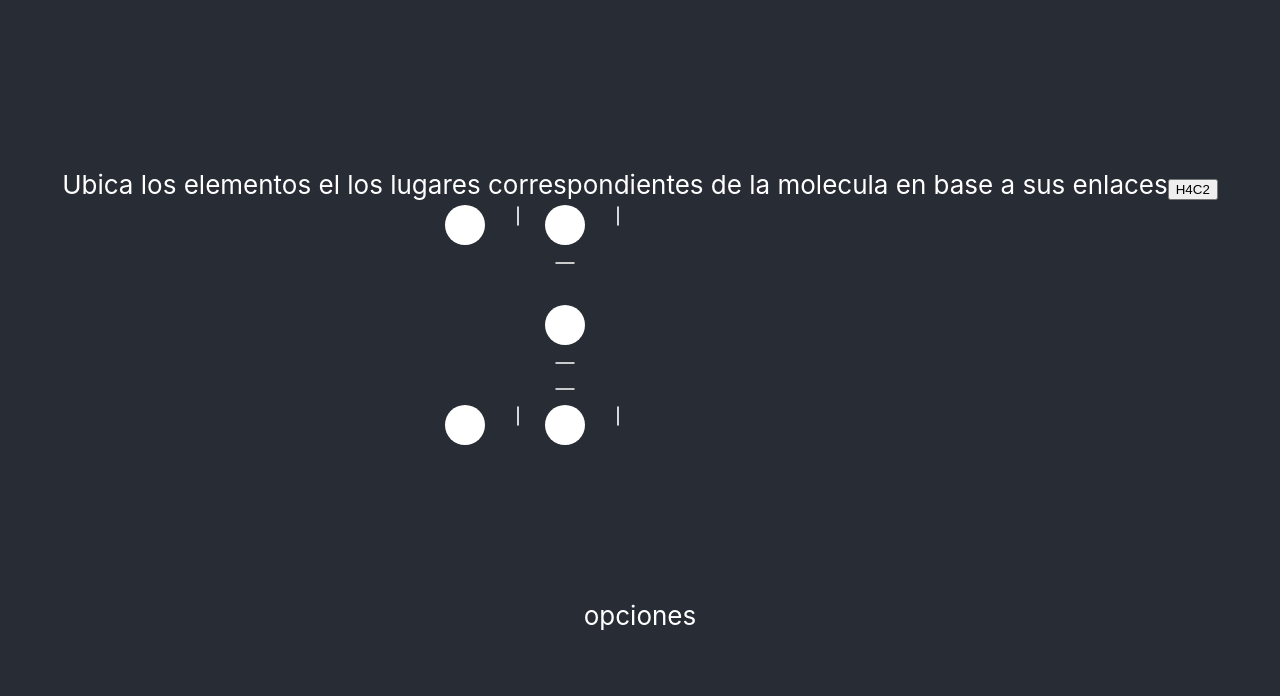
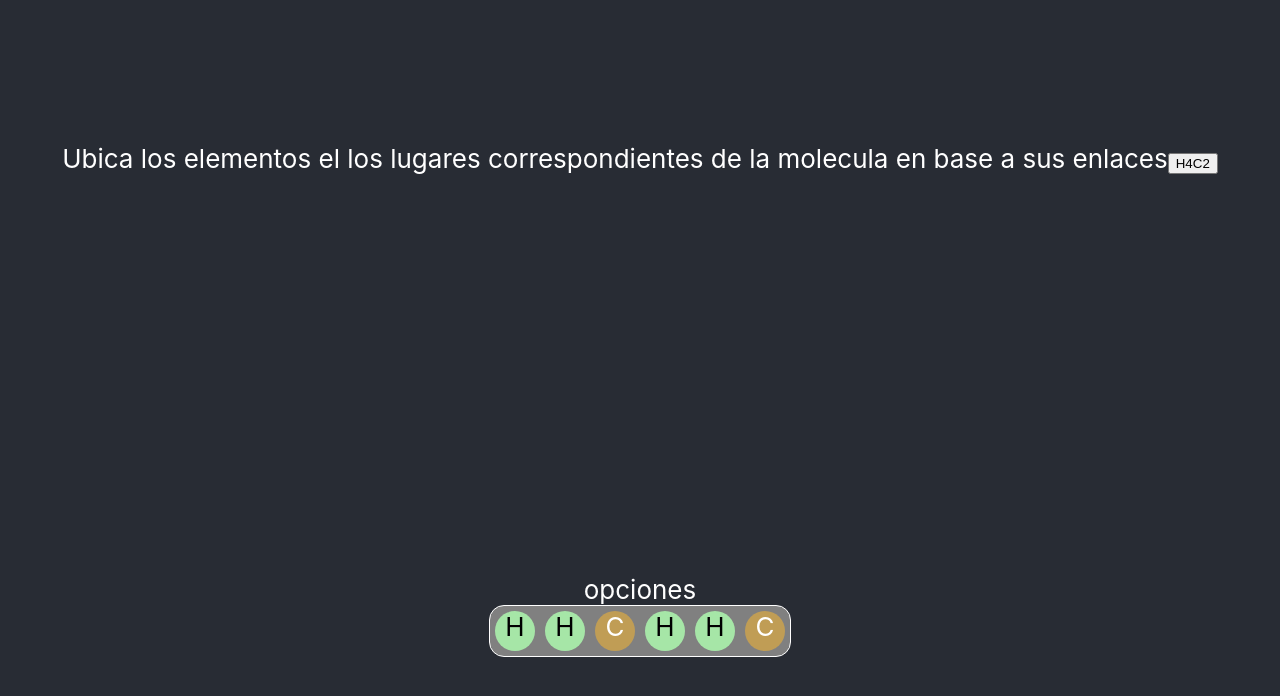
Before and after one commit to eltunas/configuracion-electronica, a React (Create React App) app: page / in a window 1280 px wide. Shown: the top 696 px of the page. Built offline with nearby package versions, Linux system fonts and the light colour scheme.

Commit message:
logic lewis wip

```diff
--- a/src/lewis/Lewis.js
+++ b/src/lewis/Lewis.js
@@ -26,34 +26,46 @@ const Lewis = () => {
             items: [
                 {
                     nombre: "H",
-                    x: 0,
+                    x: 2,
+                    y: 0,
+                    type: "a",
+                    component: <Hidrogeno />
+                }, {
+                    nombre: "H",
+                    x: 4,
                     y: 0,
                     type: "a",
                     component: <Hidrogeno />
                 }, {
                     nombre: "cov-ver",
-                    x: 0,
+                    x: 2,
+                    y: 1,
+                    type: "e",
+                    component: <CovalenteVertical />
+                }, {
+                    nombre: "cov-ver",
+                    x: 4,
                     y: 1,
                     type: "e",
                     component: <CovalenteVertical />
                 }, {
                     nombre: "c",
-                    x: 0,
+                    x: 2,
                     y: 2,
                     type: "a",
                     component: <Carbono />
                 }, {
-                    nombre: "cov-ver",
-                    x: 0,
-                    y: 3,
+                    nombre: "c",
+                    x: 4,
+                    y: 2,
+                    type: "a",
+                    component: <Carbono />
+                }, {
+                    nombre: "cov-hor",
+                    x: 3,
+                    y: 2,
                     type: "e",
-                    component: <CovalenteVertical />
-                }, {
-                    nombre: "H",
-                    x: 0,
-                    y: 3,
-                    type: "a",
-                    component: <Hidrogeno />
+                    component: <CovalenteHorizontalDoble />
                 }, {
                     nombre: "cov-hor",
                     x: 1,
@@ -62,59 +74,86 @@ const Lewis = () => {
                     component: <CovalenteHorizontal />
                 },
                 {
-                    nombre: "C",
-                    x: 2,
+                    nombre: "H",
+                    x: 0,
                     y: 2,
                     type: "a",
-                    component: <Carbono />
-                },
-                {
+                    component: <Hidrogeno />
+                }, {
                     nombre: "cov-hor",
-                    x: 3,
+                    x: 5,
                     y: 2,
                     type: "e",
-                    component: <CovalenteHorizontalDoble />
+                    component: <CovalenteHorizontal />
                 },
                 {
                     nombre: "H",
-                    x: 4,
-                    y: 0,
+                    x: 6,
+                    y: 2,
                     type: "a",
                     component: <Hidrogeno />
-                }, {
-                    nombre: "cov-ver",
-                    x: 4,
-                    y: 1,
-                    type: "e",
-                    component: <CovalenteVertical />
-                }, {
-                    nombre: "c",
-                    x: 4,
-                    y: 2,
-                    type: "a",
-                    component: <Carbono />
-                }, {
-                    nombre: "cov-ver",
-                    x: 4,
-                    y: 3,
-                    type: "e",
-                    component: <CovalenteVertical />
-                }, {
-                    nombre: "H",
-                    x: 4,
-                    y: 3,
-                    type: "a",
-                    component: <Hidrogeno />
-                }
+                },
+            ],
+            options: [
+                <Hidrogeno />,
+                <Hidrogeno />,
+                <Carbono />,
+                <Hidrogeno />,
+                <Hidrogeno />,
+                <Carbono />,
             ]
         }
     ];
 
     const [moleculaConsigna, setConsigna] = useState(0);
 
+    const [selectedOption, setSelectedOption] = useState({});
+
+    const [usedOptions, setUsedOptions] = useState([])
+
     useEffect(() => {
         setConsigna(0)
     }, [moleculaConsigna]);
+
+    const GridItem = ({ x, y, molecula }) => {
+        const getElement = () => {
+            const element = molecula && molecula.items.find(item => item.x === x && item.y === y);
+            if (element) {
+                if (element.type === "a") {
+                    return <Atom name={element.nombre} comp={element.component} molecula={molecula} />
+                } else {
+                    return <Bond comp={element.component} />
+                }
+            } else {
+                //espacio en blanco
+                return (<Empty />)
+            }
+        }
+        return <>{getElement()}</>
+    }
+
+    const Atom = ({ name, comp, molecula, selectOption }) => {
+
+        const [showComp, setShowComp] = useState(false)
+
+        //cuando se le hace click, checkear si el seleccionado de opciones es el mismo y cambiar al atomo que corresponde
+        const handleOnClick = () => {
+            if(selectedOption && selectedOption.name === name) {
+                const newUsed = [...usedOptions];
+                newUsed.push(selectedOption.id);
+                setUsedOptions(newUsed);
+                setShowComp(true);
+            }
+        }
+
+        return (
+            <div style={{ width: "50px", height: "50px", fontSize: "10" }} onClick={() => handleOnClick()}>
+                {showComp ?
+                    <>{comp}</> :
+                    <div style={{ margin: "5px", width: "40px", height: "40px", borderRadius: "20px", backgroundColor: "white" }}></div>}
+            </div>
+        )
+    }
 
 
     return (<>
@@ -125,11 +164,11 @@ const Lewis = () => {
             </div>
             <div>
                 {
-                    xPos.map(xP => {
+                    yPos.map(yP => {
                         return (
                             <div style={{ display: "flex", felxDirection: "column" }}>
-                                {yPos.map(yP => {
-                                    return <GridItem id={"grid-" + xP + "-" + yP} key={"grid-" + xP + "-" + yP} x={xP} y={yP} molecula={consignas[0]} />
+                                {xPos.map(xP => {
+                                    return <GridItem id={"grid-" + xP + "-" + yP} key={"grid-" + xP + "-" + yP} x={xP} y={yP} molecula={consignas[selectedOption]} />
                                 })}
                             </div>
                         )
@@ -138,34 +177,15 @@ const Lewis = () => {
             </div>
             <div>
                 opciones
+                <div style={{ height: "50px", display: "flex", flexDirection: "row", border: "solid 1px white", borderRadius: "15px", backgroundColor: "gray", justifyContent: "center", alignItems: "center" }}>
+                    {console.log(consignas[0].options)}
+                    {consignas[0] && consignas[0].options.map((op, index) => {
+                        return <div onClick={() => {setSelectedOption({id: index, ...op})}}>{op}</div>;
+                    })}
+                </div>
             </div>
         </div>
     </>)
-}
-
-const GridItem = ({ x, y, molecula }) => {
-    const getElement = () => {
-        const element = molecula && molecula.items.find(item => item.x === x && item.y === y);
-        if (element) {
-            if (element.type === "a") {
-                return <Atom name={element.nombre} comp={element.component} molecula={molecula} />
-            } else {
-                return <Bond comp={element.component} />
-            }
-        } else {
-            //espacio en blanco
-            return (<Empty />)
-        }
-    }
-    return <>{getElement()}</>
-}
-
-const Atom = ({ name, comp, molecula }) => {
-    return (
-        <div style={{ width: "50px", height: "50px", fontSize: "10" }}>
-            <div style={{ margin: "5px", width: "40px", height: "40px", borderRadius: "20px", backgroundColor: "white" }}></div>
-        </div>
-    )
 }
 
 const Bond = ({ comp }) => {
@@ -179,26 +199,39 @@ const Empty = () => {
 }
 
 const Oxigeno = () => {
-    return (<></>)
+    return (
+        <div style={{ margin: "5px", backgroundColor: "#5540ff", color: "white", width: "40px", height: "40px", borderRadius: "20px" }}>
+            O
+        </div>
+    )
 }
 
 const Hidrogeno = () => {
-    return (<>
-    </>)
+    return (
+        <div style={{ margin: "5px", backgroundColor: "#a6e6a7", color: "black", width: "40px", height: "40px", borderRadius: "20px" }}>
+            H
+        </div>
+    )
 }
 
 const Carbono = () => {
-    return (<>
-    </>)
+    return (
+        <div style={{ margin: "5px", backgroundColor: "#c09d55", color: "white", width: "40px", height: "40px", borderRadius: "20px" }}>
+            C
+        </div>
+    )
 }
 
 const Sulfuro = () => {
-    return (<>
-    </>)
+    return (
+        <div style={{ margin: "5px", backgroundColor: "#8d00ff", color: "white", width: "40px", height: "40px", borderRadius: "20px" }}>
+            S
+        </div>
+    )
 }
 
 const CovalenteVertical = () => {
-    return (<div style={{ transform: "rotate(90deg)" }}><BsDashLg /></div>)
+    return (<div style={{ transform: "rotate(90deg)",display: "flex", flexDirection: "row", justifyContent: "center", alignItems: "center" }}><BsDashLg /></div>)
 }
 
 const CovalenteVerticalDoble = () => {
@@ -230,7 +263,11 @@ const CovalenteVerticalTriple = () => {
 }
 
 const CovalenteHorizontal = () => {
-    return (<BsDashLg />)
+    return (
+        <div style={{ display: "flex", flexDirection: "row", justifyContent: "center", alignItems: "center" }}>
+            <BsDashLg />
+        </div>
+    )
 }
 
 const CovalenteHorizontalDoble = () => {
```
Also changed, not shown: 1 other file (tests, documents, lock files or other folders).
